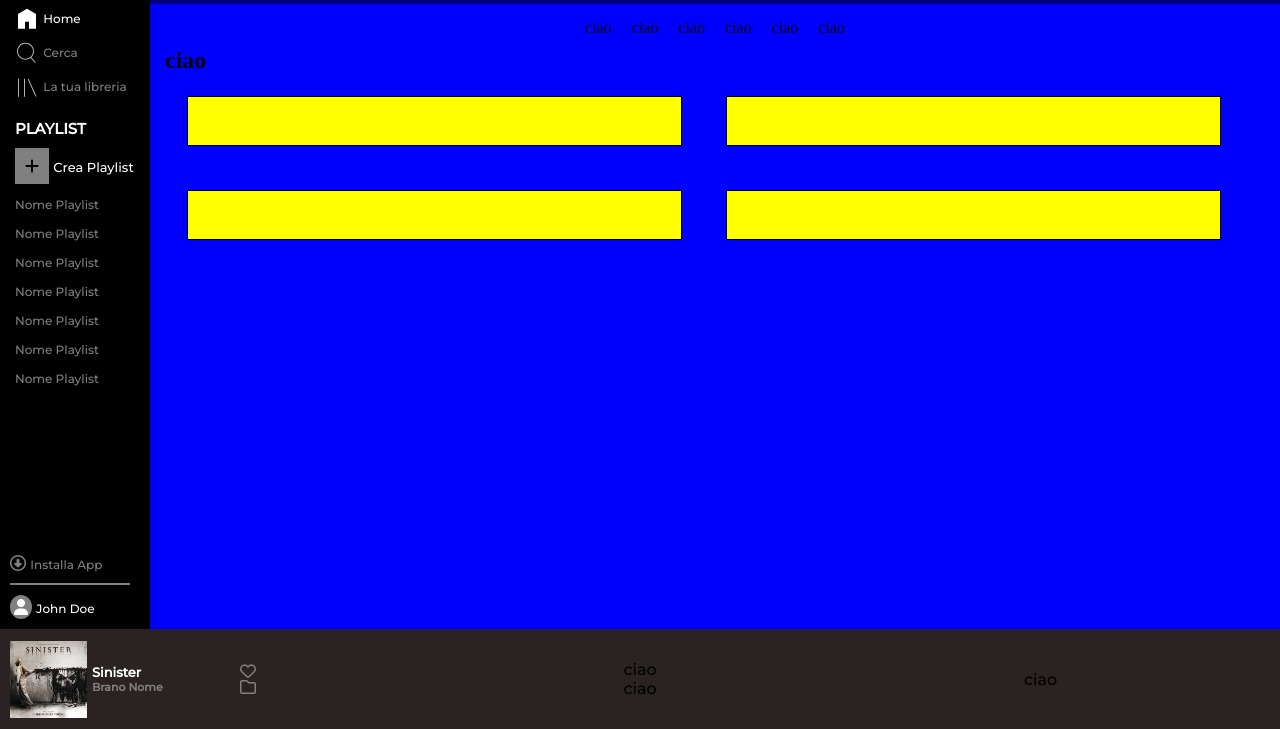
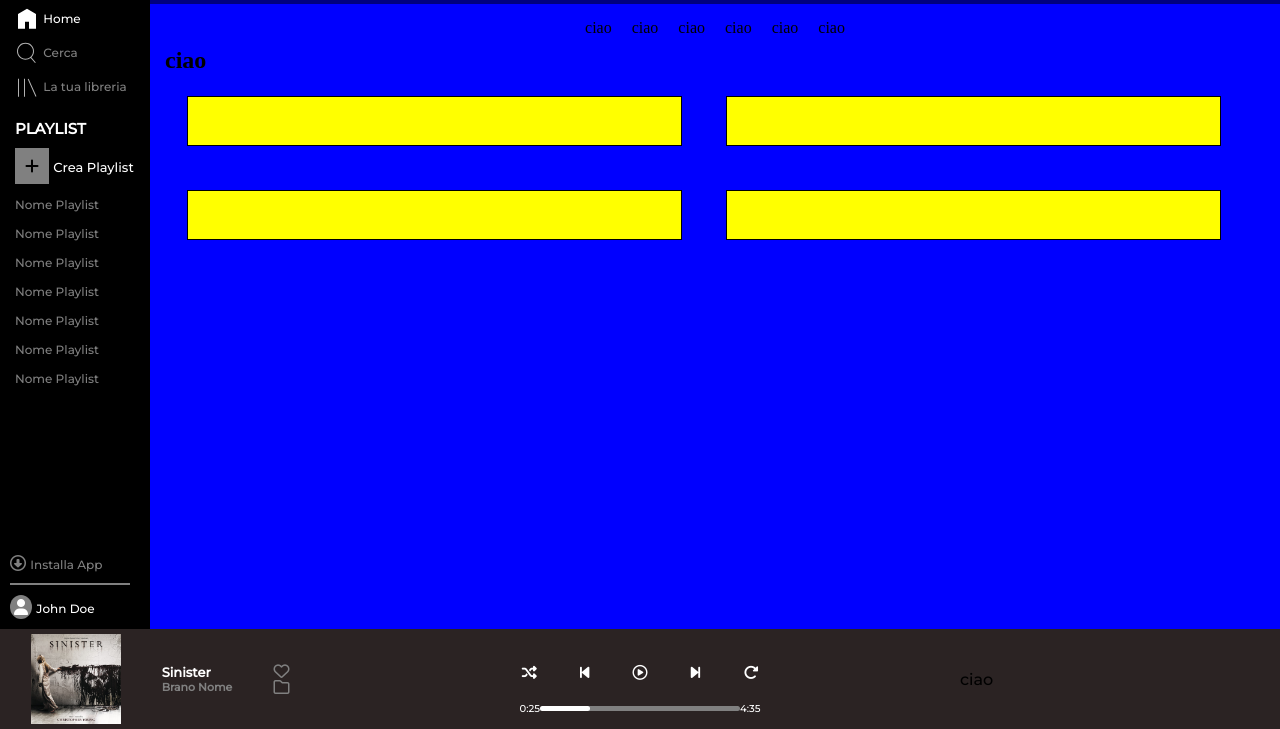
Before and after one commit to Alexbarile/html-css-spotifyweb, a plain HTML site: page index.html in a window 1280 px wide. Shown: the part 71-800 px from the top of the page. Drawn offline with Linux system fonts and the light colour scheme.

Commit message:
fatto footer parte centrale

```diff
--- a/css/style.css
+++ b/css/style.css
@@ -242,20 +242,33 @@ footer{
     height: 100px;
     width: 100vw;
     font-family: 'Montserrat', sans-serif;
+    position: fixed;
+    bottom: 0;
+    left: 0;
 }
 
 .col-25{
     display: flex;
-    width: 20%;
+    width: 25%;
 }
+
+.col-50{
+    width: 300px;
+    display: flex;
+    flex-direction: column;
+    justify-content: center;
+    align-items: center;
+}
+
+/* footer sx */
 
 .sinister{
     display: flex;
     align-items: center;
+    justify-content: space-around;
 }
 .sinister img{
-    width: 35%;
-    margin-right: 5px;
+    width: 30%;
 }
 
 .sinister h3{
@@ -276,7 +289,68 @@ footer{
     color: gray;
 }
 
+/* footer centrale */
 
+.player-button{
+    width: 100%;
+}
+
+.player-button ul{
+    display: flex;
+    list-style-type: none;
+    justify-content: space-around;
+    font-size: 15px;
+    color: white;
+}
+
+.player-bar{
+    display: flex;
+    justify-content: space-between;
+    align-items: center;
+}
+
+.time-min, .time-max{
+    font-size: 10px;
+    color: white;
+}
+
+.progress-bar{
+    width: 200px;
+    height: 5px;
+    border-radius: 20px;
+    background-color: gray;
+    cursor: pointer;
+}
+
+.played-time{
+    width: 50px;
+    height: 100%;
+    border-radius: 20px;
+    background-color: white;
+    position: relative;
+}
+
+.progress-cursor{
+    display: none;
+}
+
+.progress-bar:hover .progress-cursor{
+    display: block;
+    position: absolute;
+    background-color: white;
+    border-radius: 50%;
+    width: 13px;
+    height: 13px;
+    top: 50%;
+    right: -10px;
+    transform: translateY(-50%)
+}
+
+.progress-bar:hover .played-time{
+    background-color: greenyellow;
+}
+
+/* footer dx  */
 
 
 
--- a/index.html
+++ b/index.html
@@ -142,23 +142,32 @@
                             <h3>Sinister</h3>
                             <h4>Brano Nome</h4>
                         </div>
-                    </div>
-                    <div class="icon">
-                        <i class="fa-regular fa-heart"></i>
-                        <i class="fa-regular fa-folder"></i>
+                        <div class="icon">
+                            <i class="fa-regular fa-heart"></i>
+                            <i class="fa-regular fa-folder"></i>
+                        </div>
                     </div>
 
                 </div>
                 <div class="col-50">
-                    <div class="row between">
-                        <div class="col">
-                            ciao
+                    <div class="player-button padding-10">
+                        <ul>
+                            <li><i class="fa-solid fa-shuffle"></i></li>
+                            <li><i class="fa-solid fa-backward-step"></i></li>
+                            <li><i class="fa-regular fa-circle-play"></i></li>
+                            <li><i class="fa-solid fa-forward-step"></i></li>
+                            <li><i class="fa-solid fa-rotate-right"></i></li>
+                        </ul>
+                    </div>
+                    <div class="player-bar">
+                        <div class="time-min">0:25</div>
+                        <div class="progress-bar">
+                            <div class="played-time">
+                                <div class="progress-cursor">
+                                </div>
+                            </div>
                         </div>
-                    </div>
-                    <div class="row between">
-                        <div class="col">
-                            ciao
-                        </div>
+                        <div class="time-max">4:35</div>
                     </div>
                 </div>
                 <div class="col-25">
```
